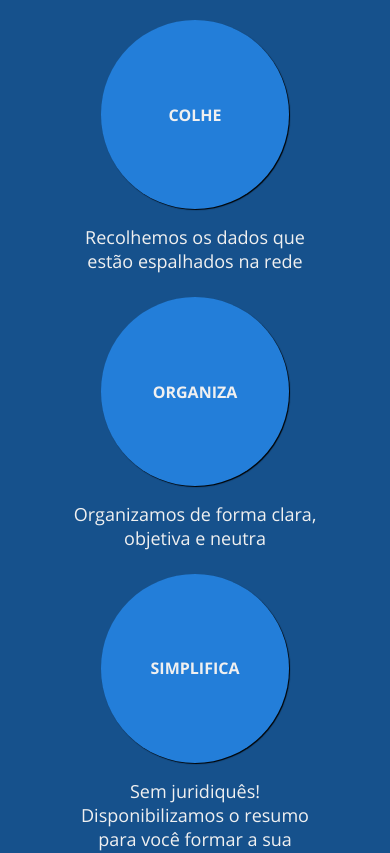
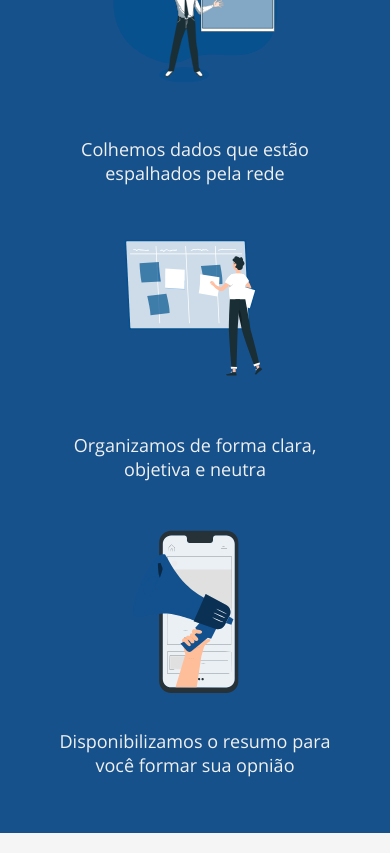
Before and after one commit to nossovoto/website, a Next.js app: page / in a window 390 px wide. Shown: the part 3240-4093 px from the top of the page. Built offline with nearby package versions, Linux system fonts and the light colour scheme.

Commit message:
content update

```diff
--- a/components/blog/blog-banner/blog-banner.tsx
+++ b/components/blog/blog-banner/blog-banner.tsx
@@ -11,7 +11,7 @@ const BlogBanner = () => {
     <div className={style.main}>
       <h1>Blog de política do nossovoto</h1>
       <div className={style.button_box}>
-        <span>Receba nossa <br /> newsletter semanal</span>
+        <span>Receba nossos<br />artigos em seu e-mail</span>
         <button onClick={handleClick}>
           Cadastre-se
         </button>
--- a/components/blog/newsletterBlog/newsletterBlog.module.scss
+++ b/components/blog/newsletterBlog/newsletterBlog.module.scss
@@ -6,7 +6,7 @@
     margin: 0;
     min-height: 200px;
     background-color: rgb(230, 239, 246);
-    margin: 12px 0;
+    margin: 0;
 }
 
 .no_icon {
--- a/components/blog/post/post.module.scss
+++ b/components/blog/post/post.module.scss
@@ -65,7 +65,7 @@
 
 @media screen and (max-width: 720px) {
   .main {
-    border-left: 3px solid darkblue;
+    border-left: none;
     padding: 24px;
     width: 75vw;
   }
--- /dev/null
+++ b/components/blog/postItem/postItem.module.scss
@@ -0,0 +1,84 @@
+.main {
+    display: flex;
+    flex-direction: row;
+    width: 100%;
+    height: 200px;
+    margin: 25px 0;
+    cursor: pointer;
+    overflow: hidden;
+    text-decoration: none;
+    color: black;
+}
+
+.img {
+    background: white;
+    width: 300px;
+    margin: 0;
+}
+
+.img img {
+    object-fit: cover;
+    width: auto;
+    max-width: 100%;
+    height: 200px;
+}
+
+.content {
+    position: relative;
+    padding: 0 24px;
+    display: flex;
+    flex-direction: column;
+    width: 85%;
+    font-size: 15px;
+}
+
+.content h1 {
+    margin: -5px 0 0 0;
+    font-size: 24px;
+    overflow: hidden;
+    text-overflow: ellipsis;
+    display: -webkit-box;
+    -webkit-box-orient: vertical;
+    -webkit-line-clamp: 2;
+}
+
+.author {
+    a {
+        color: dodgerblue;
+        font-weight: bold;
+    }
+    margin: 10px 0;
+}
+
+.sumary {
+    height: 62px;
+    max-height: 62px;
+    overflow: hidden;
+    text-overflow: ellipsis;
+    display: -webkit-box;
+    -webkit-box-orient: vertical;
+    -webkit-line-clamp: 3;
+}
+
+@media screen and (max-width: 720px) {
+    .sumary {
+        height: 88px;
+        max-height: 88px;
+        -webkit-line-clamp: 5;
+        font-size: 12px;
+    }
+
+    .author {
+        font-size: 12px;
+    }
+
+    .content h1 {
+        font-size: 18px;
+    }
+}
+
+@media screen and (max-width: 512px) {
+    .img {
+        display: none;
+    }
+}
--- a/components/blog/postItemList/postItemList.module.scss
+++ b/components/blog/postItemList/postItemList.module.scss
@@ -1,89 +1,6 @@
-.main {
-    display: flex;
-    flex-direction: row;
-    width: 100%;
-    height: 200px;
-    margin: 25px 0;
-    cursor: pointer;
-    overflow: hidden;
-}
-
-.img {
-    background: white;
-    width: 300px;
-    margin: 0;
-}
-
-.img img {
-    object-fit: cover;
-    width: auto;
-    max-width: 100%;
-    height: 200px;
-}
-
-.content {
-    position: relative;
-    padding: 0 24px;
-    display: flex;
-    flex-direction: column;
-    width: 85%;
-    font-size: 15px;
-}
-
-.content h1 {
-    margin: -5px 0 0 0;
-    font-size: 24px;
-    overflow: hidden;
-    text-overflow: ellipsis;
-    display: -webkit-box;
-    -webkit-box-orient: vertical;
-    -webkit-line-clamp: 2;
-}
-
-.author {
-    a {
-        color: dodgerblue;
-        font-weight: bold;
-    }
-    margin: 10px 0;
-}
-
-.sumary {
-    height: 62px;
-    max-height: 62px;
-    overflow: hidden;
-    text-overflow: ellipsis;
-    display: -webkit-box;
-    -webkit-box-orient: vertical;
-    -webkit-line-clamp: 3;
-}
-
 .separator {
     height: 2px;
     width: 100%;
     margin: 0;
     border-bottom: 1px solid rgba(0, 0, 0, 0.3);
 }
-
-@media screen and (max-width: 720px) {
-    .sumary {
-        height: 88px;
-        max-height: 88px;
-        -webkit-line-clamp: 5;
-        font-size: 12px;
-    }
-
-    .author {
-        font-size: 12px;
-    }
-
-    .content h1 {
-        font-size: 18px;
-    }
-}
-
-@media screen and (max-width: 512px) {
-    .img {
-        display: none;
-    }
-}
--- a/components/disqus/disqus.module.scss
+++ b/components/disqus/disqus.module.scss
@@ -1,3 +1,3 @@
 .main {
-  padding: 12px 24px;
+  padding: 24px 7vw;
 }
--- a/components/home/sobreSection/sobreSection.module.scss
+++ b/components/home/sobreSection/sobreSection.module.scss
@@ -1,106 +1,68 @@
-$circle-size: 192px;
-
 .main {
   margin: 32px auto 0 auto;
-  padding: 32px 0;
+  padding: 32px 10vw;
   display: flex;
   flex-direction: column;
   background-color: #16518c;
   color: rgb(240, 240, 240);
 }
 
-.box {
-  margin: 0 15%;
-}
-
-.box h1 {
+.main h1 {
   text-align: center;
-  margin-bottom: 40px;
+  margin: 20px 0;
   font-size: 24px;
 }
 
-.box p {
+.main p {
   margin: 24px auto;
-  width: calc(100% - 64px);
   text-align: justify;
   font-size: 18px;
 }
 
 .servicos {
-  margin-top: 32px;
   display: flex;
   flex-direction: row;
   justify-content: space-between;
 }
 
-.servicos_block {
-  display: flex;
-  flex-direction: column;
-  justify-content: center;
-  align-items: center;
-  width: 33%;
+.service_svg {
+  height: 200px;
+  width: 100%;
 }
 
-.servicos_circle {
-  width: $circle-size;
-  height: $circle-size;
-  padding: 8px;
-  background-color: #237ed9;
-  border-radius: 50%;
-  box-shadow: 1px 1px 1px black;
-  display: flex;
-  justify-content: center;
-  align-items: center;
-  font-weight: bold;
+.service_item {
+  margin: 0 14px;
 }
 
-.servicos_block p {
-  margin-top: 16px;
+.service_item > p {
   text-align: center;
-  width: 90%;
-  height: 100px;
+  width: 80%;
 }
 
 @media screen and (max-width: 1280px) {
-  .servicos_circle {
-    width: $circle-size * 0.9;
-    height: $circle-size * 0.9;
-  }
 }
 
 @media screen and (max-width: 1080px) {
-  .servicos_circle {
-    width: $circle-size * 0.66;
-    height: $circle-size * 0.66;
-  }
 }
 
 @media screen and (max-width: 720px) {
+  .main p {
+    text-align: center;
+  }
+
   .servicos {
-    margin-top: 32px;
-    display: flex;
     flex-direction: column;
     justify-content: center;
     align-items: center;
   }
 
-  .servicos_block {
-    width: auto;
+  .service_item {
+    margin: 0;
   }
 
-  .box p {
-    width: calc(100% - 32px);
+  .service_item > p {
     text-align: center;
-  }
-
-  .servicos_circle {
-    width: $circle-size * 0.9;
-    height: $circle-size * 0.9;
-  }
-
-  .servicos_block p {
-    height: auto;
-    width: 90%;
+    width: 100%;
   }
 }
 
--- a/components/home/sobreSection/sobreSection.tsx
+++ b/components/home/sobreSection/sobreSection.tsx
@@ -1,8 +1,10 @@
 import style from "./sobreSection.module.scss"
+import ServiceOrganizarIcon from "icons/serviceOrganizar"
+import ServiceQuadroIcon from "icons/serviceQuadro"
+import ServiceSmartphoneIcon from "icons/serviceSmartphone"
 
 const SobreSection = () => (
   <section className={style.main}>
-    <div className={style.box}>
     <h1>
       O nossovoto nasce para aproximar o cidadão da política brasileira.
     </h1>
@@ -28,22 +30,21 @@ const SobreSection = () => (
       blog você também poderá entender tudo o que os especialistas estão
       falando. Aqui a educação política é o nosso foco.
     </p>
+    <h1>
+      COMO FUNCIONA?
+    </h1>
     <div className={style.servicos}>
-        <div className={style.servicos_block}>
-          <div className={style.servicos_circle}>COLHE</div>
-          <p>Recolhemos os dados que estão espalhados na rede</p>
+      <div className={style.service_item}>
+        <ServiceOrganizarIcon iconClass={style.service_svg} />
+        <p>Colhemos dados que estão espalhados pela rede</p>
       </div>
-        <div className={style.servicos_block}>
-          <div className={style.servicos_circle}>ORGANIZA</div>
+      <div className={style.service_item} >
+        <ServiceQuadroIcon iconClass={style.service_svg} />
         <p>Organizamos de forma clara, objetiva e neutra</p>
       </div>
-        <div className={style.servicos_block}>
-          <div className={style.servicos_circle}>SIMPLIFICA</div>
-          <p>
-            Sem juridiquês! Disponibilizamos o resumo para você formar a sua
-            própria opinião e debater com outros usuários
-          </p>
-        </div>
+      <div className={style.service_item}>
+        <ServiceSmartphoneIcon iconClass={style.service_svg} />
+        <p>Disponibilizamos o resumo para você formar sua opnião</p>
       </div>
     </div>
   </section>
--- a/components/socialBox/socialBox.module.scss
+++ b/components/socialBox/socialBox.module.scss
@@ -18,7 +18,17 @@
 }
 
 @media screen and (max-width: 720px) {
-  .main > h3 {
+  .main {
+    margin-left: 12px;
+  }
+
+  .main h3 {
     display: none;
   }
+
+  .link,
+  .link a {
+    width: 40px;
+    height: 40px;
+  }
 }
```
Also changed, not shown: components/blog/postItem/postItem.tsx (added, +32 -0 lines), components/blog/postItemList/postItemList.tsx (+12 -31 lines), components/blog/postList/postList.tsx (+4 -18 lines). Lines whose indentation alone changed are shown as unchanged.
